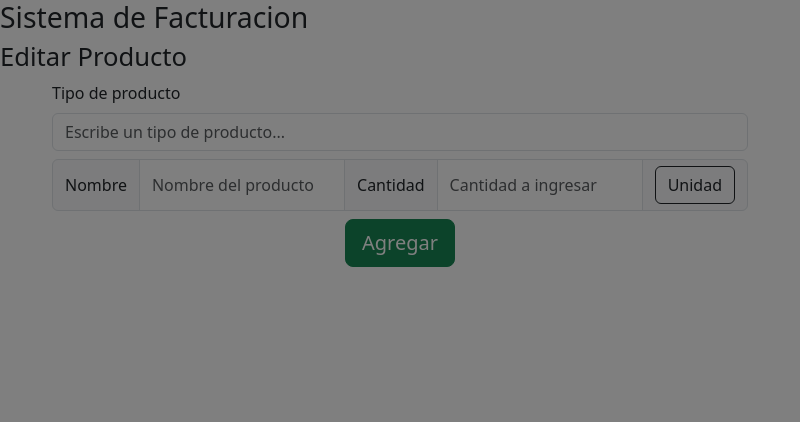
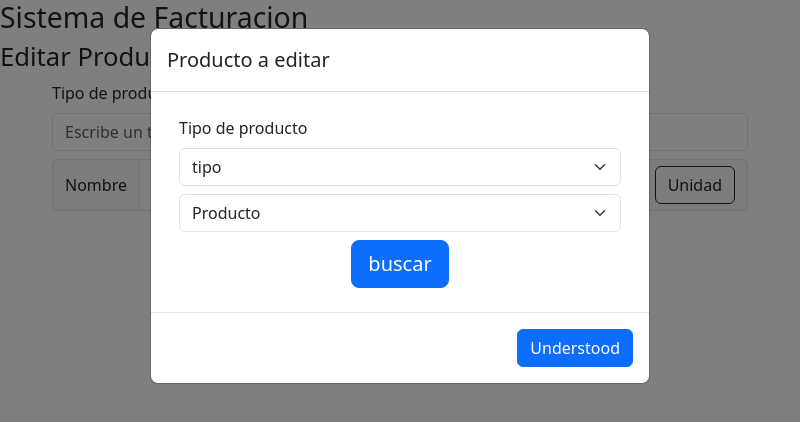
Before and after one commit to fabisb/sistema-facturacion, an Electron app: page front/app/screens/editar.html in a window 800 px wide. Drawn offline with nearby package versions, Linux system fonts and the light colour scheme.

Commit message:
buscar por tipo antes de editar

```diff
--- a/back/routes/producto.routes.js
+++ b/back/routes/producto.routes.js
@@ -8,4 +8,5 @@ router.post("/agregar",verifyToken,agregarController );
 router.patch("/editar",verifyToken,editarController );
 
 router.get('/idProducto',verifyToken,idProductoController)
+router.get('/idTipoProducto',verifyToken,idTipoProductoController)
 export default router;
--- a/front/app/javascript/editar.js
+++ b/front/app/javascript/editar.js
@@ -56,11 +56,47 @@ const tipoCantidad = () => {
 };
 
 const render = async () => {
-  var myModal = document.getElementById("exampleModal");
+  var myModal = document.getElementById("editarModal");
   var modal = new bootstrap.Modal(myModal);
   modal.show();
-  modal.hide();
-  myModal.addEventListener("hidden.bs.modal", function (event) {
-    // Aquí va el código a ejecutar cuando se dispara el evento de cerrar la ventana modal
-  });
 };
+
+const buscarEditado = async () => {
+  try {
+    axios.get(urlsv + "/productos/idProducto", {
+      params: {
+        nombre: "valor de consulta",
+        tipo: "valor de otro parámetro",
+      },
+    });
+    var myModal = document.getElementById("editarModal");
+
+    var modal = bootstrap.Modal.getInstance(myModal);
+    // Ocultar el modal
+    modal.hide();
+  } catch (error) {
+    console.log(error);
+  }
+};
+
+const buscarPorTipo = async () => {
+  const tipo = document.getElementById("tipoProductoOptions").value;
+  console.log("🚀 ~ file: editar.js:85 ~ buscarPorTipo ~ tipo:", tipo);
+  if (tipo == "") {
+    console.log("Error falta algun dato");
+    return alerta.alert(
+      "Error al ingresar datos",
+      "Verifique los datos ingresados e intente nuevamente"
+    );
+  }
+
+  try {
+    axios.get(urlsv + "/productos/idTipoProducto", {
+      params: {
+        tipo,
+      },
+    });
+  } catch (error) {
+    console.log(error);
+  }
+};
--- a/front/app/screens/editar.html
+++ b/front/app/screens/editar.html
@@ -48,7 +48,12 @@
             class="form-control"
           />
           <span class="input-group-text"
-            ><button type="button" class="btn btn-outline-dark" onclick="tipoCantidad()" id="cantidadTipoBtn">
+            ><button
+              type="button"
+              class="btn btn-outline-dark"
+              onclick="tipoCantidad()"
+              id="cantidadTipoBtn"
+            >
               Unidad
             </button></span
           >
@@ -60,21 +65,80 @@
     </div>
 
     <div class="toast-container position-fixed bottom-0 end-0 p-3">
-      <div id="liveToast" class="toast text-bg-success" role="alert" aria-live="assertive" aria-atomic="true">
+      <div
+        id="liveToast"
+        class="toast text-bg-success"
+        role="alert"
+        aria-live="assertive"
+        aria-atomic="true"
+      >
         <div class="toast-header">
           <strong class="me-auto">Producto</strong>
-          <button type="button" class="btn-close" data-bs-dismiss="toast" aria-label="Close"></button>
+          <button
+            type="button"
+            class="btn-close"
+            data-bs-dismiss="toast"
+            aria-label="Close"
+          ></button>
         </div>
-        <div class="toast-body">
-          Producto agregado con exito!
+        <div class="toast-body">Producto agregado con exito!</div>
+      </div>
+    </div>
+
+    <div
+      class="modal fade"
+      id="editarModal"
+      data-bs-backdrop="static"
+      data-bs-keyboard="false"
+      tabindex="-1"
+      role="dialog"
+      aria-labelledby="exampleModalLabel"
+      aria-hidden="true"
+    >
+      <div class="modal-dialog">
+        <div class="modal-content">
+          <div class="modal-header">
+            <h1 class="modal-title fs-5" id="staticBackdropLabel">Producto a editar</h1>
+          </div>
+          <div class="modal-body">
+            <div class="container">
+              <form>
+                <div class="my-2">
+                  <label for="tipoProductoList" class="form-label">Tipo de producto</label>
+
+                  <select onselect="buscarPorTipo()" class="form-select" id="tipoProductoOptions">
+                    <option selected>tipo</option>
+
+                    <option value="Carnes">Carnes</option>
+                    <option value="Viveres">Viveres</option>
+                    <option value="Charcuteria">Charcuteria</option>
+                    <option value="Cosmeticos">Cosmeticos</option>
+                    <option value="Limpieza">Limpieza</option>
+                  </select>
+                </div>
+
+                <div class="input-group">
+                  <select class="form-select" id="selectProducto" aria-label="Default select example">
+                    <option selected>Producto</option>
+
+                  </select>
+                </div>
+                <div class="text-center my-2">
+                  <button type="submit" id="agregarBtn" class="btn-lg btn btn-primary">
+                    buscar
+                  </button>
+                </div>
+              </form>
+            </div>
+          </div>
+          <div class="modal-footer">
+            <button type="button" onclick="buscarEditado()" class="btn btn-primary">
+              Understood
+            </button>
+          </div>
         </div>
       </div>
     </div>
-
-    <div class="modal fade" id="exampleModal" tabindex="-1" role="dialog" aria-labelledby="exampleModalLabel" aria-hidden="true">
-      ...
-    </div>
-
 
     <script src="../javascript/editar.js"></script>
     <script src="../modules/axios.min.js"></script>
```
Also changed, not shown: back/controllers/producto.controller.js (+9 -0 lines).
